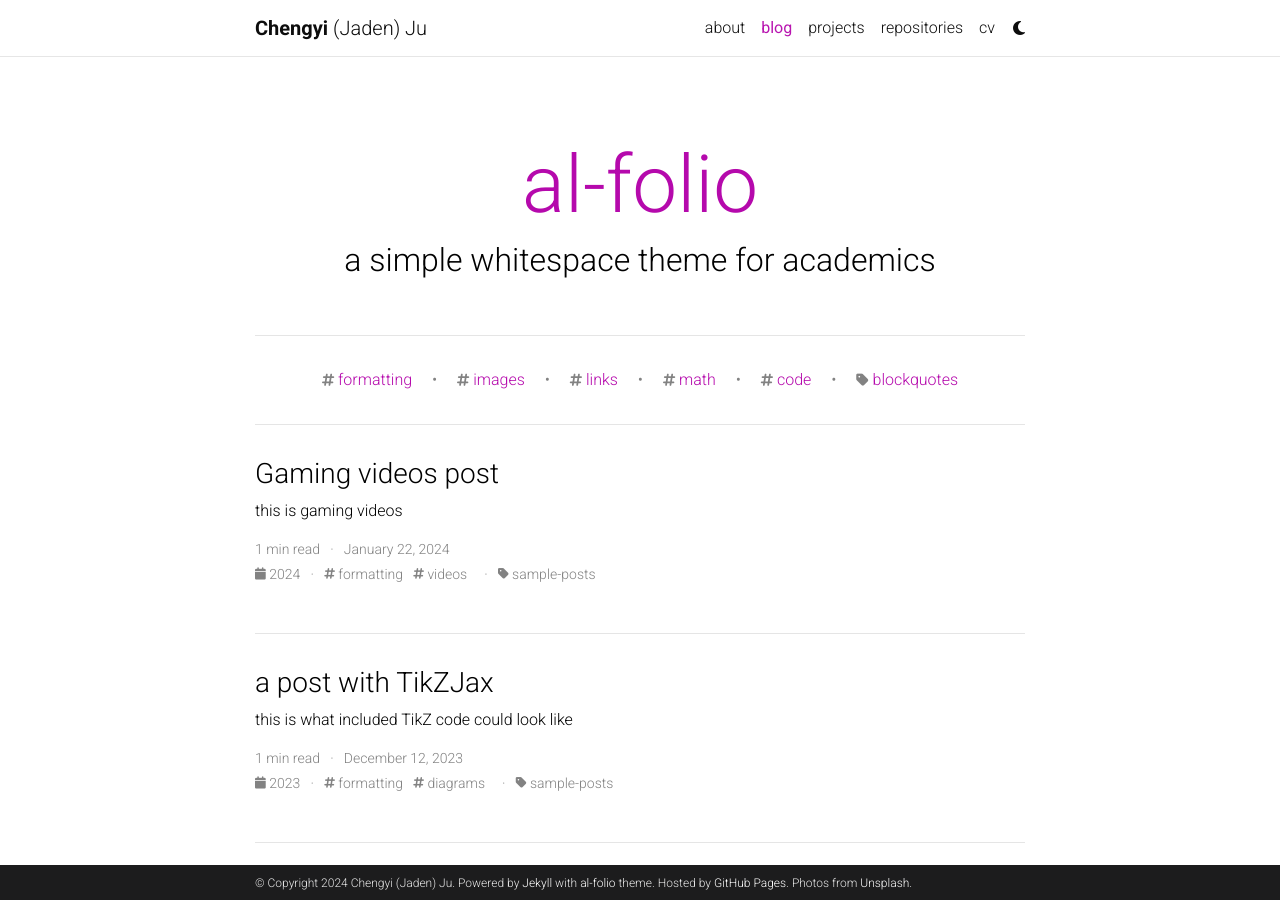
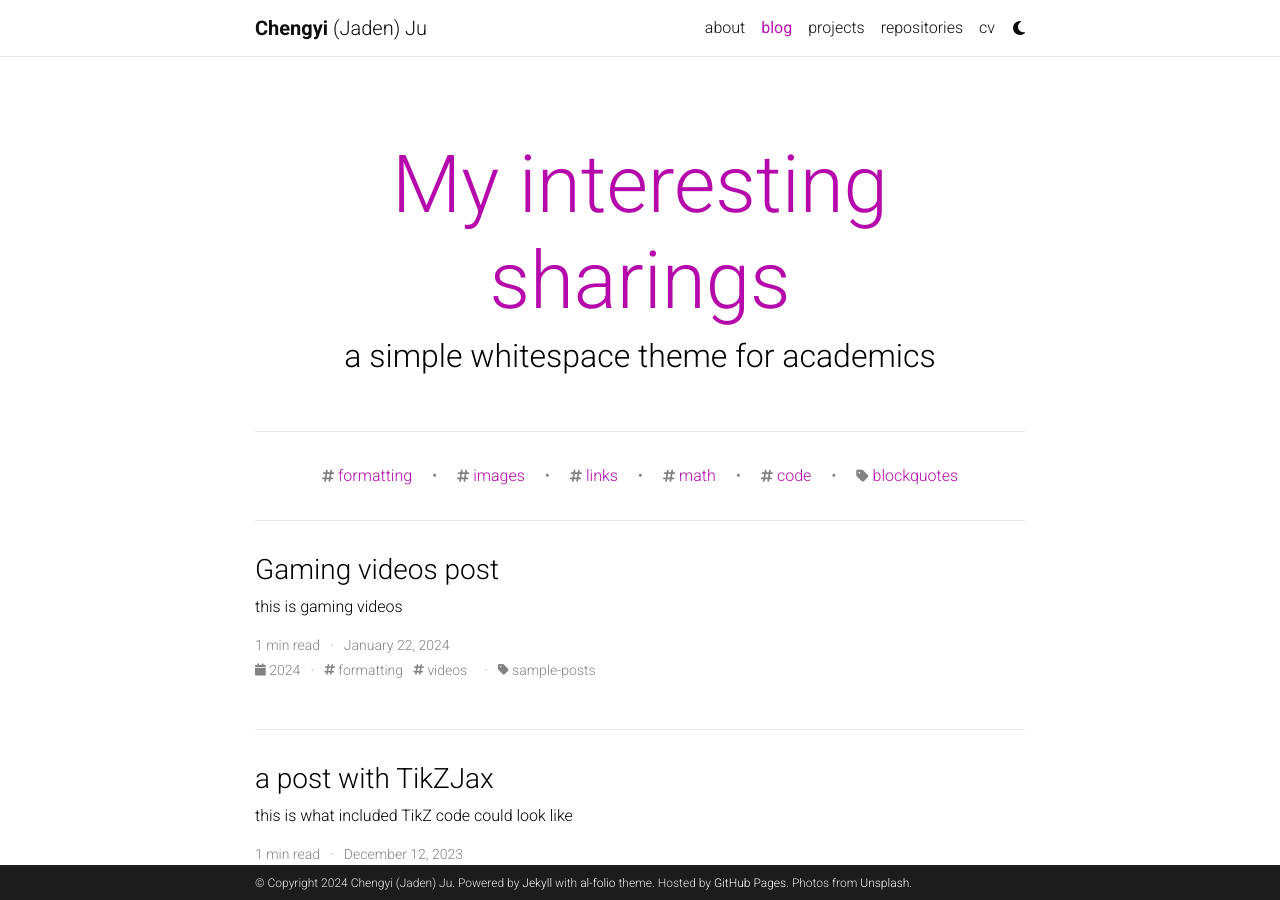
Before and after one commit to DoinJ/DoinJ.github.io, a Jekyll site: the page built from blog/index.html, in a window 1280 px wide and 900 px high. Built offline with Jekyll 4.4.1, drawn with Linux system fonts in a browser that asks for light colours; the list of posts is cut into pages by our own code; comment, search, counter and statistics services are not loaded; a style sheet for code colours, icons or effects is not loaded.

Commit message:
Update _config.yml

```diff
--- a/_config.yml
+++ b/_config.yml
@@ -120,7 +120,7 @@
 # Blog
 # -----------------------------------------------------------------------------
 
-blog_name: al-folio # blog_name will be displayed in your blog page
+blog_name: My interesting sharings # blog_name will be displayed in your blog page
 blog_nav_title: blog # your blog must have a title for it to be displayed in the nav bar
 blog_description: a simple whitespace theme for academics
 permalink: /blog/:year/:title/
```
